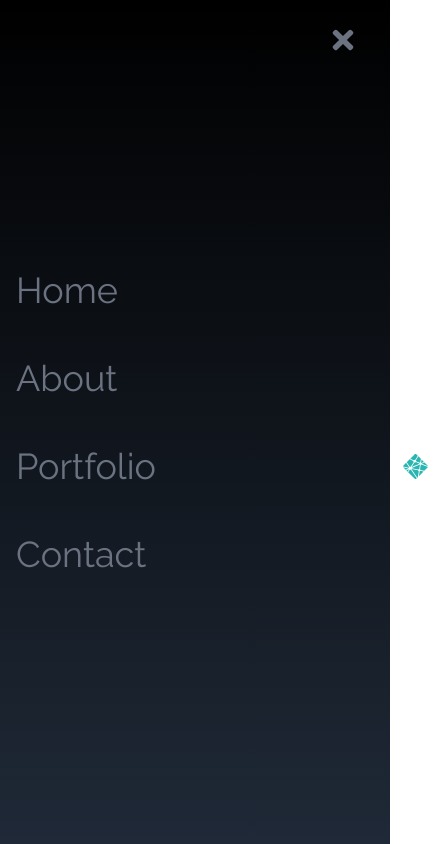
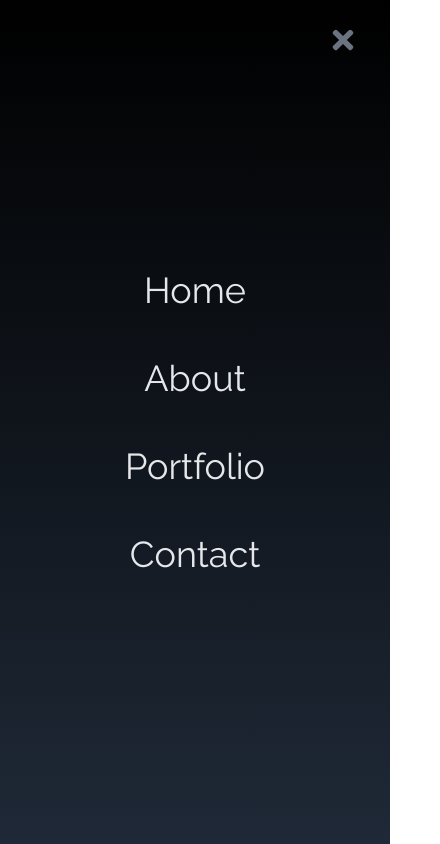
Before and after one commit to JesseTDev/portfolio, a React (Create React App) app: page / in a window 390 px wide. Both pictures are taken after a click on the element 351 px from the left and 40 px from the top of the page. Shown: the top 844 px of the page, 440 px wide, since content can reach past the window. Built offline with nearby package versions, Linux system fonts and the light colour scheme.

Commit message:
responsive fix

```diff
--- a/src/Components/Home/Home.component.tsx
+++ b/src/Components/Home/Home.component.tsx
@@ -29,11 +29,11 @@ const Home = () => {
         <div className="flex flex-col justify-center h-full text-center">
           <h2 className="text-4xl sm:text-7xl font-bold text-black">Jesse Taylor</h2>
           <h4 className="m-2 text-2xl sm:text-4xl text-black">Software Developer</h4>
-          <div className="flex">
+          <div className="flex flex-wrap justify-center">
           {techIcons.map((icon, index) => (
-              <p className="text-gray-500 px-3 py-4 max-w-md" key={index}>
+              <div className="px-1 py-4 max-w-md tx-sm" key={index}>
                 {React.createElement(icon.icon, { size: 25, color: icon.color })}
-              </p>
+              </div>
             ))}
           </div>
           <div className="flex items-center justify-center">
--- a/src/Components/Navbar.component.tsx
+++ b/src/Components/Navbar.component.tsx
@@ -54,7 +54,7 @@ const Navbar = () => {
     {nav ? <FaTimes size={30} /> : <FaBars size={30} /> }
    </div>
 
-   {nav &&  <ul className="flex flex-col justify-center absolute top-0 left-0 w-full h-screen bg-gradient-to-b from-black to-gray-800 text-gray-500">
+   {nav &&  <ul className="flex flex-col justify-center absolute top-0 left-0 w-full h-screen bg-gradient-to-b from-black to-gray-800 text-gray-200 text-center">
     {links.map((navLink) => {
         return (
             <li className="px-4 cursor-pointer capitalize py-6 text-4xl" key={navLink.id}>
```
